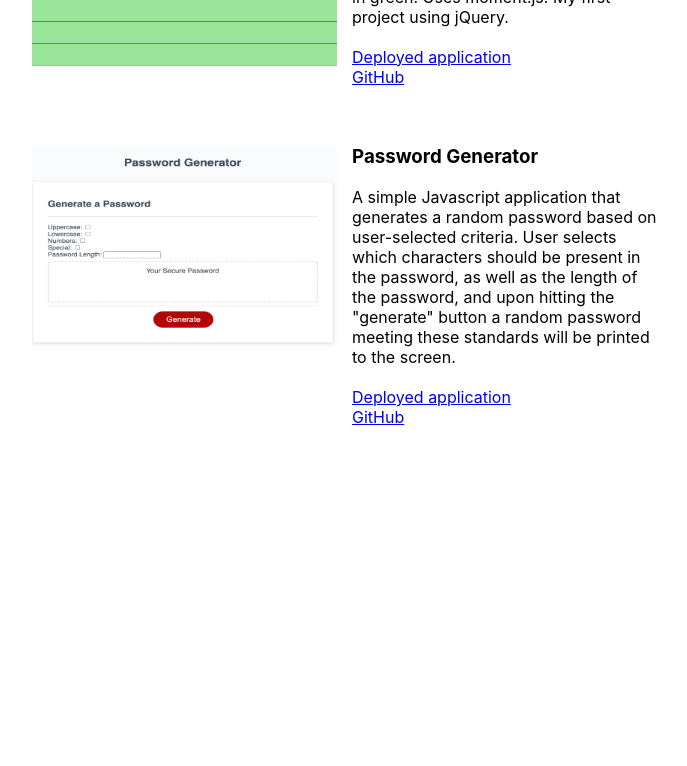
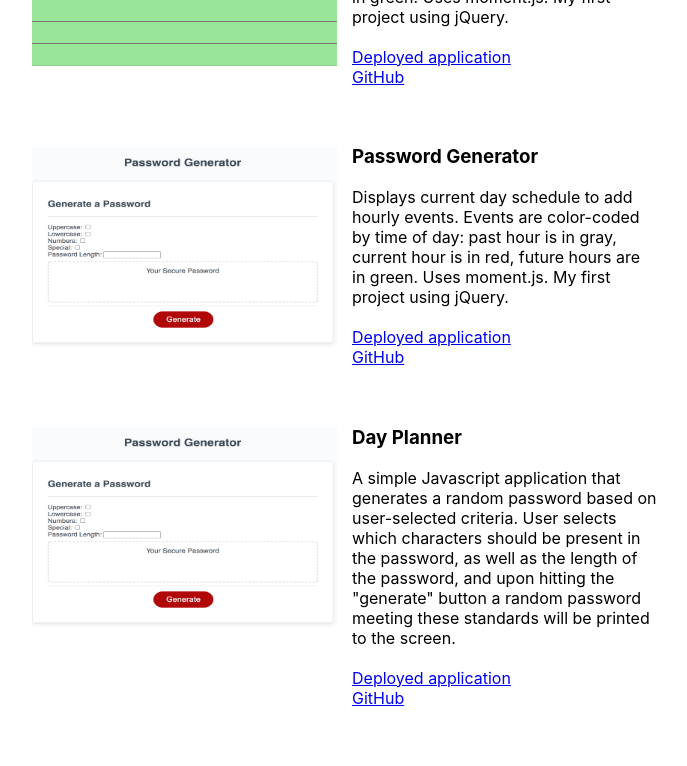
Before and after one commit to youfoundjames/reactPortfolio, a React (Create React App) app: page /portfolio in a window 1280 px wide. Shown: the part 1180-1946 px from the top of the page, without its empty margins (288-975 px from the left). Before the commit the page ends 1727 px from the top, so only its background shows below. Built offline with nearby package versions, Linux system fonts and the light colour scheme.

Commit message:
refactor

```diff
--- a/src/components/Portfolio.js
+++ b/src/components/Portfolio.js
@@ -4,79 +4,89 @@ import shotglass from '../assets/shotglass.png';
 import weather from '../assets/weather.png';
 import workday from '../assets/workday.png';
 import password from '../assets/password.png';
+import burger from '../assets/burger.jpg';
+import PortfolioItem from '../components/PortfolioItem';
 
 const Portfolio = () => {
    return (
       <div className="main">
          <p className="times"><i>PORTFOLIO</i></p>
 
-         <div className="row">
-            <div className="column">
-               <img className="portfolioImg" src={peregrine} alt="demo of peregrine travel app" />
-            </div>
-            <div className="column">
-               <h3>Peregrine</h3>
-               This application provides an insider's look at travel, helping people to find niche spots with authentic experiences. Those who want to participate as reviewers can login and recommend their own favorite locations. <br /><br />
-               <a className="portfolio-link" href="https://peregrine-travel.herokuapp.com/">Deployed application</a>
-               <a className="plinksmall" href="https://github.com/jamescook98/peregrine">GitHub</a>
-            </div>
-         </div>
+         <PortfolioItem
+            img={peregrine}
+            alt={"demo of peregrine travel app"}
+            header={"Peregrine"}
+            description={"This application provides an insider's look at travel, helping people to find niche spots with authentic experiences. Those who want to participate as reviewers can login and recommend their own favorite locations."}
+            deployedURL={"https://peregrine-travel.herokuapp.com/"}
+            repoURL={"https://github.com/jamescook98/peregrine"}
+         />
 
          <br /><br />
 
-         <div className="row">
-            <div className="column">
-               <img className="portfolioImg" src={shotglass} alt="demo of shotglass meditation app" />
-            </div>
-            <div className="column">
-               <h3>ShotGlass Meditation</h3>
-               ShotGlass is a simple meditation app which allows the user to tailor their own timed meditative experience by selecting from a pool of randomly-generated affirmations and audiovisual themes. <br /><br />
-               <a className="portfolio-link" href="https://bubblyrobot.github.io/teamrepo/">Deployed application</a>
-               <a className="plinksmall" href="https://github.com/jamescook98/shotglassmeditation">GitHub</a>
-            </div>
-         </div>
+         <PortfolioItem
+            img={shotglass}
+            alt={"demo of shotglass meditation app"}
+            header={"ShotGlass Meditation"}
+            description={"ShotGlass is a simple meditation app which allows the user to tailor their own timed meditative experience by selecting from a pool of randomly-generated affirmations and audiovisual themes."}
+            deployedURL={"https://bubblyrobot.github.io/teamrepo/"}
+            repoURL={"https://github.com/jamescook98/shotglassmeditation"}
+         />
 
          <br /><br />
 
-         <div className="row">
-            <div className="column">
-               <img className="portfolioImg" src={weather} alt="demo of weather dashboard app" />
-            </div>
-            <div className="column">
-               <h3>Weather Dashboard</h3>
-               Search for a city to see real-time local weather information as well as a five day forecast. Uses OpenWeatherMap API.<br /><br />
-               <a className="portfolio-link" href="https://jamescook98.github.io/weatherdashboard">Deployed application</a>
-               <a className="plinksmall" href="https://github.com/jamescook98/weatherdashboard">GitHub</a>
-            </div>
-         </div>
+         <PortfolioItem
+            img={weather}
+            alt={"demo of weather dashboard app"}
+            header={"Weather Dashboard"}
+            description={"Search for a city to see real-time local weather information as well as a five day forecast. Uses OpenWeatherMap API."}
+            deployedURL={"https://jamescook98.github.io/weatherdashboard"}
+            repoURL={"https://github.com/jamescook98/weatherdashboard"}
+         />
 
          <br /><br />
 
-         <div className="row">
-            <div className="column">
-               <img className="portfolioImg" src={workday} alt="demo of workday planner app" />
-            </div>
-            <div className="column">
-               <h3>Day Planner</h3>
-               Displays current day schedule to add hourly events. Events are color-coded by time of day: past hour is in gray, current hour is in red, future hours are in green. Uses moment.js. My first project using jQuery.<br/><br/>
-               <a className="portfolio-link" href="https://jamescook98.github.io/dayplanner">Deployed application</a>
-               <a className="plinksmall" href="https://github.com/jamescook98/dayplanner">GitHub</a>
-            </div>
-         </div>
+         <PortfolioItem
+            img={workday}
+            alt={"demo of workday planner app"}
+            header={"Day Planner"}
+            description={"Displays current day schedule to add hourly events. Events are color-coded by time of day: past hour is in gray, current hour is in red, future hours are in green. Uses moment.js. My first project using jQuery."}
+            deployedURL={"https://jamescook98.github.io/dayplanner"}
+            repoURL={"https://github.com/jamescook98/dayplanner"}
+         />
 
          <br /><br />
 
-         <div className="row">
-            <div className="column">
-               <img className="portfolioImg" src={password} alt="demo of password generator app" />
-            </div>
-            <div className="column">
-               <h3>Password Generator</h3>
-               A simple Javascript application that generates a random password based on user-selected criteria. User selects which characters should be present in the password, as well as the length of the password, and upon hitting the "generate" button a random password meeting these standards will be printed to the screen.<br/><br/>
-               <a className="portfolio-link" href="https://jamescook98.github.io/passwordgenerator">Deployed application</a>
-               <a className="plinksmall" href="https://github.com/jamescook98/passwordgenerator">GitHub</a>
-            </div>
-         </div>
+         <PortfolioItem
+            img={password}
+            alt={"demo of password generator app"}
+            header={"Password Generator"}
+            description={"Displays current day schedule to add hourly events. Events are color-coded by time of day: past hour is in gray, current hour is in red, future hours are in green. Uses moment.js. My first project using jQuery."}
+            deployedURL={"https://jamescook98.github.io/dayplanner"}
+            repoURL={"https://github.com/jamescook98/dayplanner"}
+         />
+
+         <br /><br />
+
+         <PortfolioItem
+            img={password}
+            alt={"demo of password generator app"}
+            header={"Day Planner"}
+            description={"A simple Javascript application that generates a random password based on user-selected criteria. User selects which characters should be present in the password, as well as the length of the password, and upon hitting the \"generate\" button a random password meeting these standards will be printed to the screen."}
+            deployedURL={"https://jamescook98.github.io/passwordgenerator"}
+            repoURL={"https://github.com/jamescook98/passwordgenerator"}
+         />
+
+         <br /><br />
+
+         <PortfolioItem
+            img={burger}
+            alt={"demo of burger app"}
+            header={"Burger"}
+            description={"A goofy application I made while learning MySQL. Users can \"eat\" burgers and they enter the \"devoured\" section, whereupon they can be \"eaten again\"."}
+            deployedURL={"https://jamescook98.github.io/passwordgenerator"}
+            repoURL={"https://github.com/jamescook98/passwordgenerator"}
+         />
+
       </div>
    );
 }
--- /dev/null
+++ b/src/components/PortfolioItem.js
@@ -0,0 +1,19 @@
+import React from 'react';
+
+const PortfolioItem = (props) => {
+    return (
+        <div className="row">
+            <div className="column">
+               <img className="portfolioImg" src={props.img} alt={props.alt} />
+            </div>
+            <div className="column">
+               <h3>{props.header}</h3>
+               {props.description}<br/><br/>
+                <a className="portfolio-link" href={props.deployedURL}>Deployed application</a>
+               <a className="plinksmall" href={props.repoURL}>GitHub</a>
+            </div>
+         </div>
+    )
+}
+
+export default PortfolioItem;
```
Also changed, not shown: 1 other file (tests, documents, lock files or other folders).
